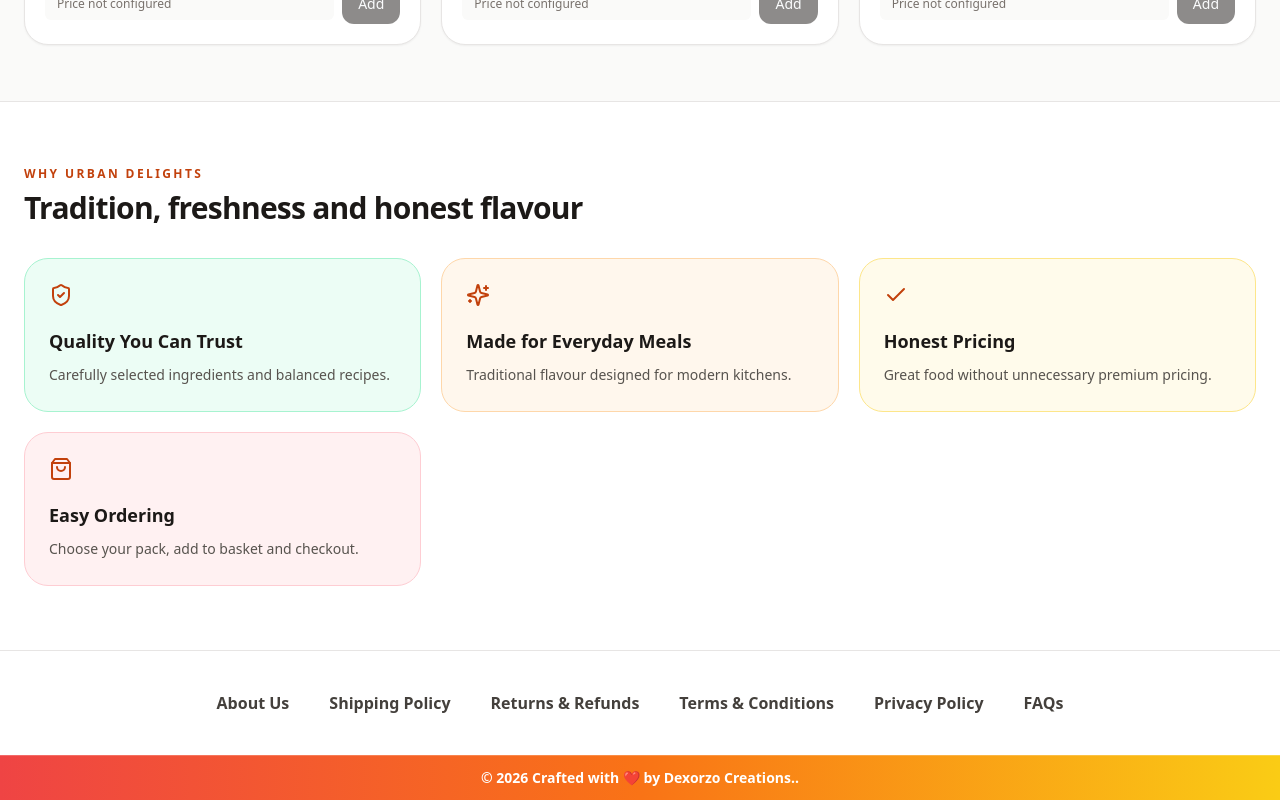
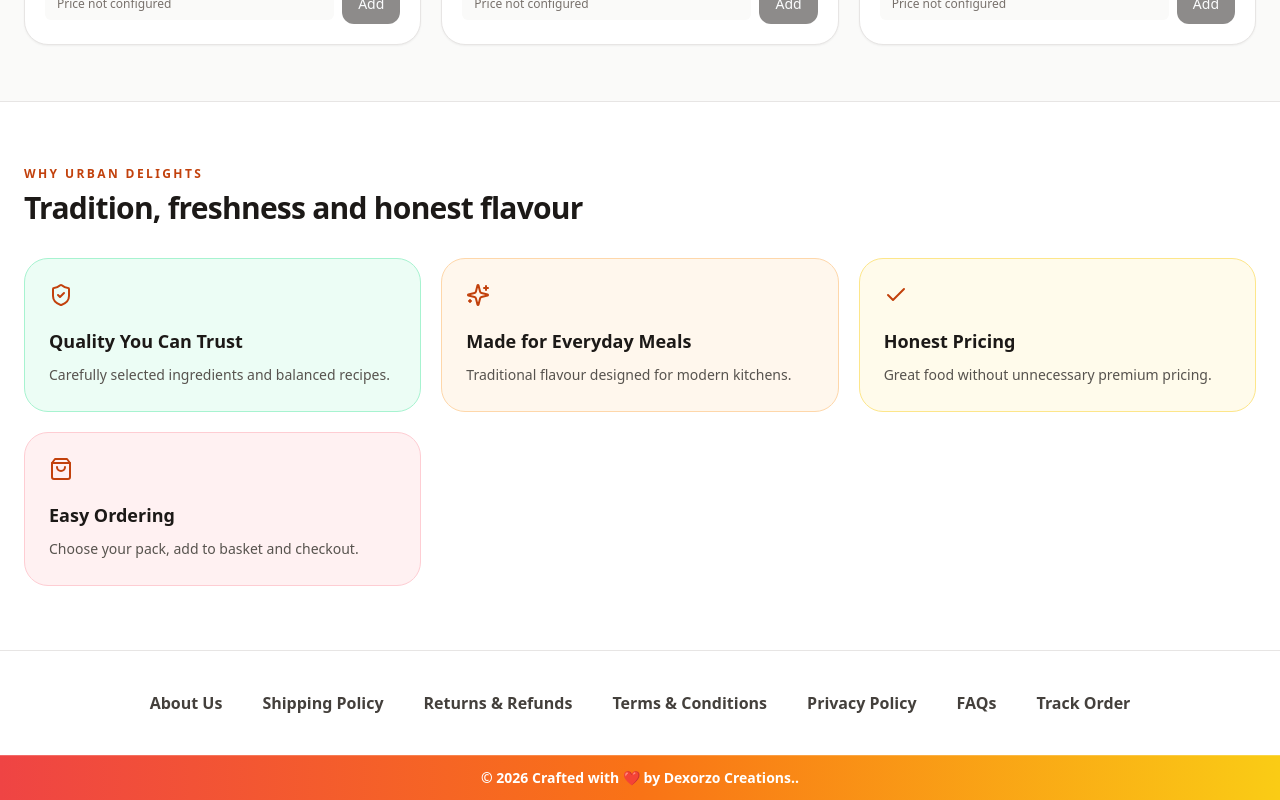
Before and after one commit to MarquisOgre/Urban-Delights, a React (Vite) app: page / in a window 1280 px wide. Shown: the part 3309-4109 px from the top of the page. Built offline with nearby package versions, Linux system fonts and the light colour scheme; no server answers; the database is empty.

Commit message:
Restore footer navigation and keep footer at page bottom

```diff
--- a/src/components/Footer.tsx
+++ b/src/components/Footer.tsx
@@ -3,6 +3,17 @@ import { Link } from "react-router-dom";
 import { DEFAULT_STORE_SETTINGS, useStoreSettings } from "@/hooks/useStoreSettings";
 
 interface FooterProps { showTopButton?: boolean; showNavigation?: boolean; }
+
+const fallbackLinks = [
+  { label: "About Us", path: "/about-us" },
+  { label: "Contact Us", path: "/contact-us" },
+  { label: "FAQ", path: "/faq" },
+  { label: "Track Order", path: "/order-status" },
+  { label: "Privacy Policy", path: "/privacy-policy" },
+  { label: "Terms & Conditions", path: "/terms-and-conditions" },
+  { label: "Shipping Policy", path: "/shipping-policy" },
+  { label: "Returns & Refunds", path: "/returns-refunds" },
+];
 
 const Footer: React.FC<FooterProps> = ({ showTopButton = false, showNavigation = true }) => {
   const [visible, setVisible] = useState(false);
@@ -18,15 +29,19 @@ const Footer: React.FC<FooterProps> = ({ showTopButton = false, showNavigation =
   }, [showTopButton]);
 
   const backToTop = () => window.scrollTo({ top: 0, behavior: "smooth" });
-  const links = (settings.footerLinks ?? []).filter((link) => link.enabled && link.label.trim() && link.path.trim());
+  const configuredLinks = (settings.footerLinks ?? []).filter((link) => link.enabled && link.label.trim() && link.path.trim());
+  const configuredPaths = new Set(configuredLinks.map((link) => link.path));
+  const links = configuredLinks.length > 0
+    ? [...configuredLinks, ...fallbackLinks.filter((link) => !configuredPaths.has(link.path) && link.path === "/order-status")]
+    : fallbackLinks;
 
-  return <>
-    <footer className="bg-white text-stone-900">
-      {showNavigation && settings.showFooterLinks && links.length > 0 && <nav aria-label="Footer navigation" className="container mx-auto flex w-full flex-wrap items-center justify-center gap-x-8 gap-y-3 px-6 py-8 text-center text-sm sm:gap-x-10 sm:px-8 sm:py-10 sm:text-base">{links.map((link) => <Link key={`${link.path}-${link.label}`} to={link.path} className="shrink-0 font-semibold text-stone-700 transition-colors duration-200 hover:text-orange-700 hover:underline" onClick={backToTop}>{link.label}</Link>)}</nav>}
-      <div className="border-t border-white/20 bg-gradient-to-r from-red-500 via-orange-500 to-yellow-400 py-3 text-center text-xs font-bold text-white sm:text-sm"><div className="container mx-auto px-4"><p>© {new Date().getFullYear()} {settings.footerCopyright || settings.storeName}.</p></div></div>
-    </footer>
+  return <footer className="shrink-0 bg-white text-stone-900">
+    {showNavigation && settings.showFooterLinks && <nav aria-label="Footer navigation" className="container mx-auto flex w-full flex-wrap items-center justify-center gap-x-8 gap-y-3 px-6 py-8 text-center text-sm sm:gap-x-10 sm:px-8 sm:py-10 sm:text-base">
+      {links.map((link) => <Link key={`${link.path}-${link.label}`} to={link.path} className="shrink-0 font-semibold text-stone-700 transition-colors duration-200 hover:text-orange-700 hover:underline" onClick={backToTop}>{link.label}</Link>)}
+    </nav>}
+    <div className="border-t border-white/20 bg-gradient-to-r from-red-500 via-orange-500 to-yellow-400 py-3 text-center text-xs font-bold text-white sm:text-sm"><div className="container mx-auto px-4"><p>© {new Date().getFullYear()} {settings.footerCopyright || settings.storeName}.</p></div></div>
     {showTopButton && visible && <button onClick={backToTop} aria-label="Back to top" className="fixed bottom-5 right-5 z-50 flex h-14 w-14 items-center justify-center rounded-full bg-orange-500 text-lg font-bold text-white shadow-xl transition-all duration-200 hover:-translate-y-1 hover:bg-orange-600 hover:shadow-2xl">↑</button>}
-  </>;
+  </footer>;
 };
 
 export default Footer;
```
